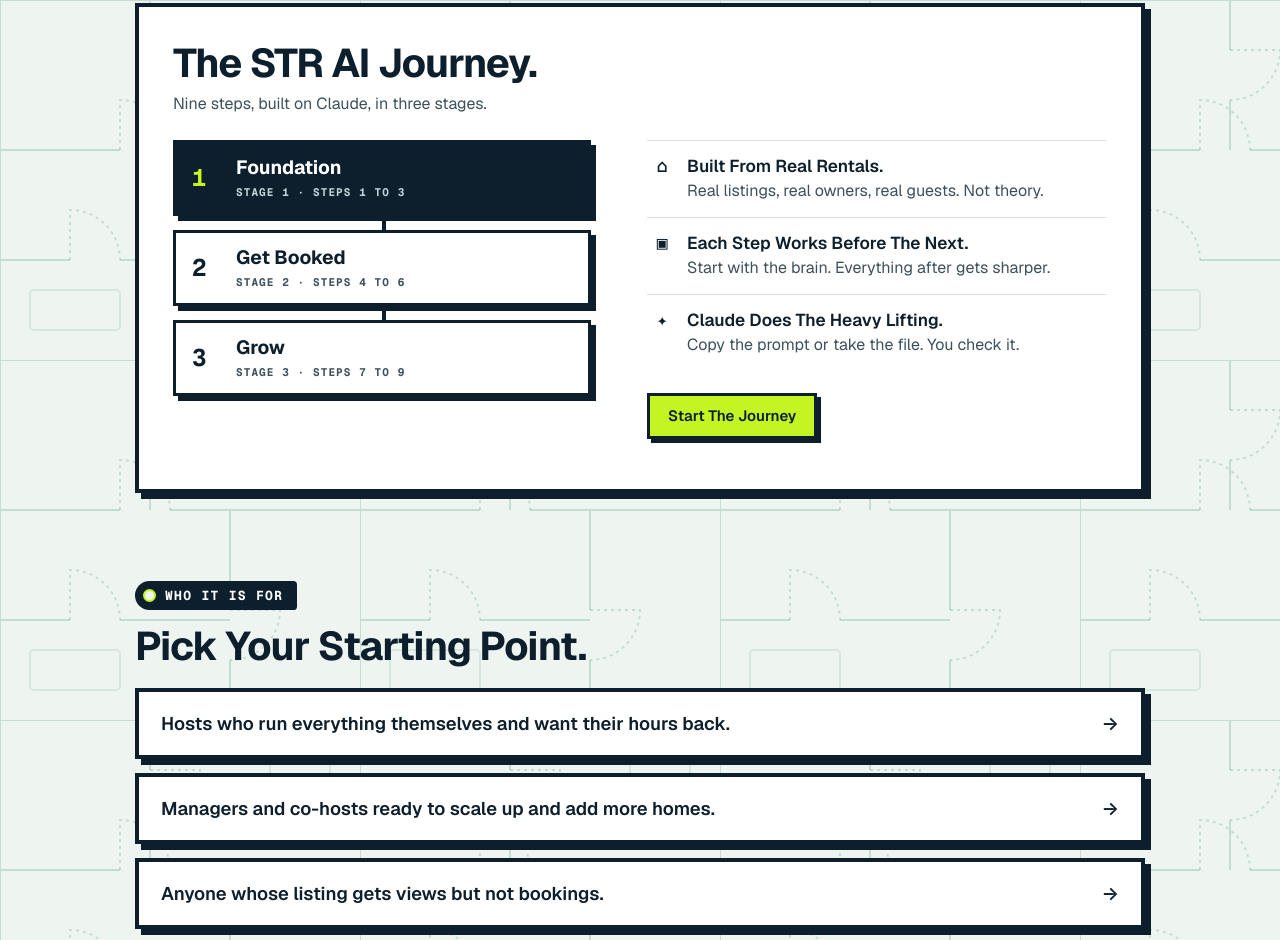
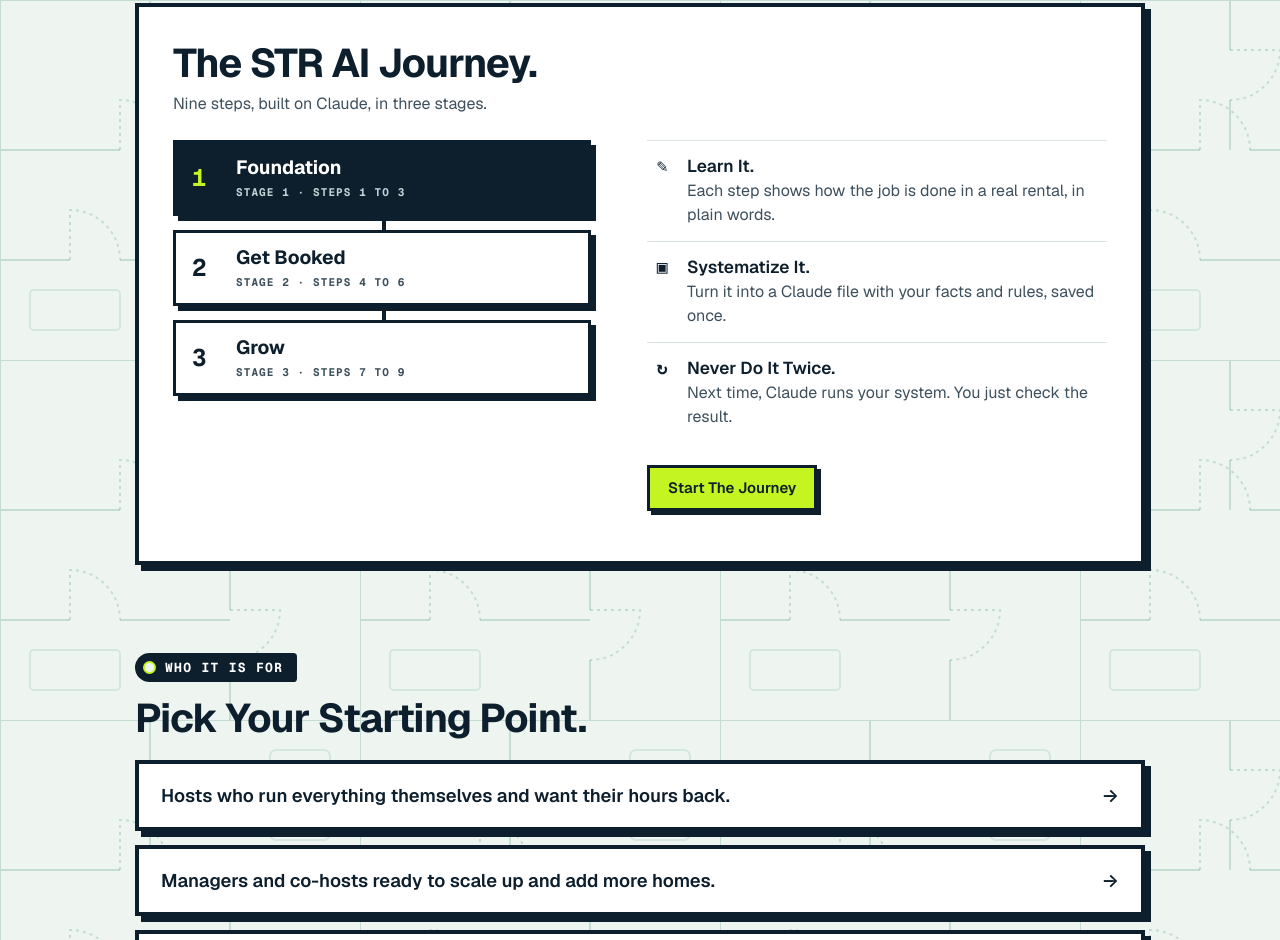
Before and after one commit to scottygeneral/strbooster-cohost, a plain HTML site: page index.html in a window 1280 px wide. Shown: the part 1440-2380 px from the top of the page. Drawn offline with nearby package versions, Linux system fonts and the light colour scheme; a script that the page names is missing.

Commit message:
Journey panel: learn it, systematize it, never do it twice
Co-Authored-By: Claude Opus 5.5 <noreply@anthropic.com>
Claude-Session: https://claude.ai/code/session_01QmV3bxGQJUxZRuQfcEMthS

```diff
--- a/index.html
+++ b/index.html
@@ -87,11 +87,7 @@
 <div class="bx-split">
 <ol class="bx-stack"><li class="is-first"><a href="/playbook#stage-1"><b>1</b><span><strong>Foundation</strong><small>Stage 1 · Steps 1 to 3</small></span></a></li><li class=""><a href="/playbook#stage-2"><b>2</b><span><strong>Get Booked</strong><small>Stage 2 · Steps 4 to 6</small></span></a></li><li class=""><a href="/playbook#stage-3"><b>3</b><span><strong>Grow</strong><small>Stage 3 · Steps 7 to 9</small></span></a></li></ol>
 <div>
-<ul class="bx-list">
-<li><span class="bx-ico" aria-hidden="true">⌂</span><div><strong>Built From Real Rentals.</strong><span>Real listings, real owners, real guests. Not theory.</span></div></li>
-<li><span class="bx-ico" aria-hidden="true">▣</span><div><strong>Each Step Works Before The Next.</strong><span>Start with the brain. Everything after gets sharper.</span></div></li>
-<li><span class="bx-ico" aria-hidden="true">✦</span><div><strong>Claude Does The Heavy Lifting.</strong><span>Copy the prompt or take the file. You check it.</span></div></li>
-</ul>
+<ul class="bx-list"><li><span class="bx-ico" aria-hidden="true">✎</span><div><strong>Learn It.</strong><span>Each step shows how the job is done in a real rental, in plain words.</span></div></li><li><span class="bx-ico" aria-hidden="true">▣</span><div><strong>Systematize It.</strong><span>Turn it into a Claude file with your facts and rules, saved once.</span></div></li><li><span class="bx-ico" aria-hidden="true">↻</span><div><strong>Never Do It Twice.</strong><span>Next time, Claude runs your system. You just check the result.</span></div></li></ul>
 <p class="bx-cta"><a class="bx-btn" href="/playbook" data-cta="final">Start The Journey</a></p>
 </div>
 </div>
```
Also changed, not shown: templates/home.html (+1 -5 lines).
